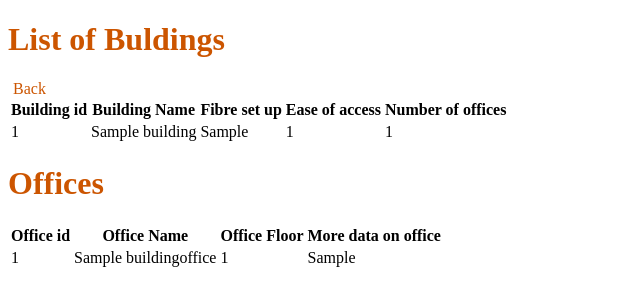
After one commit to Michemor/tech-today-sales-backend, a Flask app: page /listsites in a window 1280 px wide. The commit adds this page. Shown: the top 306 px of the page, without its empty margins (0-640 px from the left). Run offline with Flask 3, Linux system fonts and the light colour scheme; tables that the repository leaves empty hold one stand-in row (values such as "Sample post").

Commit message:
final section: listings of building and offices

```diff
--- a/client_data/client_info.py
+++ b/client_data/client_info.py
@@ -28,11 +28,11 @@ def userLogin():
 
         if existing_user and existing_user.check_password(password):
             flash('You have logged in successfully', 'success')
-            return redirect(url_for('client_bp.salesOffice'))
+            return render_template('base.html')
         else:
             flash('Invalid username or password', 'danger')
 
-    return render_template('login.html')
+    return render_template('base.html')
 
 
 @client_bp.route('/sales', methods=['GET', 'POST'])
@@ -160,5 +160,5 @@ def client_data():
     Displays a lists of clients from the database
     """
 
-    client_list = db.session.execute(db.select(Client).order_by(Client.created_at)).scalars().all()
+    client_list = db.session.execute(db.select(Client).order_by(Client.timestamp)).scalars().all()
     return render_template('results.html', clients=client_list)
--- a/client_data/templates/client.html
+++ b/client_data/templates/client.html
@@ -1,7 +1,7 @@
 {% extends 'base.html' %}
-{% block header %}
+{% block head %}
 <link rel="stylesheet" href="{{ url_for('static', filename='css/style.css') }}">
-{% endblock header %}
+{% endblock head %}
 
 {% block content %}
 
--- a/client_data/templates/results.html
+++ b/client_data/templates/results.html
@@ -2,6 +2,7 @@
 {% block content %}
 
 <h2>Client List</h2>
+<a href="/templates/base.html">Back</a>
 <div>
 <table>
     <thead>
@@ -20,7 +21,7 @@
             <td>{{ client.client_contact }}</td>
             <td>{{ client.client_email }}</td>
             <td>{{ client.job_title }}</td>
-            <td>{{ client.conversation }}</td>
+            <td>{{ client.deal_information }}</td>
         </tr>
         {% endfor %}
     </tbody>
--- a/sales_location/sales_location.py
+++ b/sales_location/sales_location.py
@@ -63,7 +63,7 @@ def addLocation():
             db.session.add(new_office)
             db.session.commit()
             flash('Building and Office created successfully!')
-            return render_template('sales_location.html')
+            return render_template('/templates/base.html')
 
         except IntegrityError as e:
             db.session.rollback()
@@ -86,3 +86,14 @@ def addLocation():
             return render_template('sales_location.html')
 
     return render_template('sales_location.html')
+
+@location_bp.route('/listsites')
+def listLocations():
+    """
+    List the offices and buildings
+    """
+
+    buildings = db.session.execute(db.select(Building).order_by(Building.building_id)).scalars().all()
+    offices = db.session.execute(db.select(BuildingOffice).order_by(BuildingOffice.office_id)).scalars().all()
+
+    return render_template('lists.html', buildings=buildings, offices=offices)
--- /dev/null
+++ b/sales_location/templates/lists.html
@@ -0,0 +1,54 @@
+{% extends 'base.html' %}
+
+{% block head %}
+<link rel="stylesheet" href="{{ url_for('location_bp.static', filename='css/styles.css') }}">
+{% endblock head %}
+
+{% block content %}
+
+<h1> List of Buldings </h1>
+<a href="/templates/base.html">Back</a>
+<table>
+    <thead>
+        <th> Building id </th>
+        <th> Building Name </th>
+        <th> Fibre set up </th>
+        <th> Ease of access </th>
+        <th> Number of offices </th>
+    </thead>
+    <tbody>
+        {% for building in buildings %}
+        <tr>
+        <td> {{ building.building_id }} </td>
+        <td> {{ building.building_name }} </td>
+        <td> {{ building.is_fibre_setup }} </td>
+        <td> {{ building.ease_of_access }} </td>
+        <td> {{ building.number_offices }} </td>
+        </tr>
+        {% endfor %}
+    </tbody>
+</table>
+
+<h1> Offices </h1>
+
+<table>
+    <thead>
+        <th> Office id </th>
+        <th> Office Name </th>
+        <th> Office Floor </th>
+        <th> More data on office </th>
+    </thead>
+    <tbody>
+        <tr>
+        {% for office in offices %}
+        <td> {{ office.office_id }} </td>
+        <td> {{ office.office_name }} </td>
+        <td> {{ office.office_floor }} </td>
+        <td> {{ office.more_data_on_office }} </td>
+        </tr>
+        {% endfor %}
+    </tbody>
+</table>
+
+
+{% endblock content %}
--- a/templates/base.html
+++ b/templates/base.html
@@ -5,10 +5,67 @@
     <meta name="viewport" content="width=device-width, initial-scale=1.0">
     <title>Technology Today Sales</title>
     <link href="https://fonts.googleapis.com/css2?family=Montserrat:wght@400;700&display=swap" rel="stylesheet">
+    <style>
+        .home {
+            align-items: center;
+            min-height: 100vh;
+            background-color: #f0f0f0;
+            margin: 0;
+        }
+
+        h1 {
+            color: #CC5500;
+        }
+
+        .nav {
+            display: flex;
+            justify-content: center;
+            align-items: center;
+            justify-content: space-evenly;
+            margin-top: 30px;
+        }
+
+        a {
+            color: #CC5500;
+            margin: 5px;
+            border: none;
+            font-size: 16px;
+            cursor: pointer;
+            transition: background-color 0.3s ease;
+            text-decoration: none;
+        }
+
+</style>
 </head>
 <body>
     <div>
         {% block content %}
+        <div class="home">
+        <h1> Welcome to Sales </h1>
+        <div class="nav">
+        <div class="btn">
+            <a href="{{ url_for('client_bp.salesOffice') }}">
+                 Sales office
+            </a>
+        </div>
+
+        <div class="btn">
+            <a href="{{ url_for('location_bp.addLocation') }}">
+                 Sales Location
+            </a>
+        </div>
+        <div class="btn">
+            <a href="{{ url_for('location_bp.listLocations') }}">
+                Offices and Buildings
+            </a>
+        </div>
+        <div class="btn">
+            <a href="{{ url_for('client_bp.client_data') }}">
+                Clients
+            </a>
+        </div>
+    </div>
+</div>
         {% endblock content %}
     </div>
     <script src="https://code.jquery.com/jquery-3.6.0.min.js"></script>
```
Also changed, not shown: sales_location/static/css/styles.css (added, +53 -0 lines), sales_location/templates/sales_location.html (+9 -4 lines).
